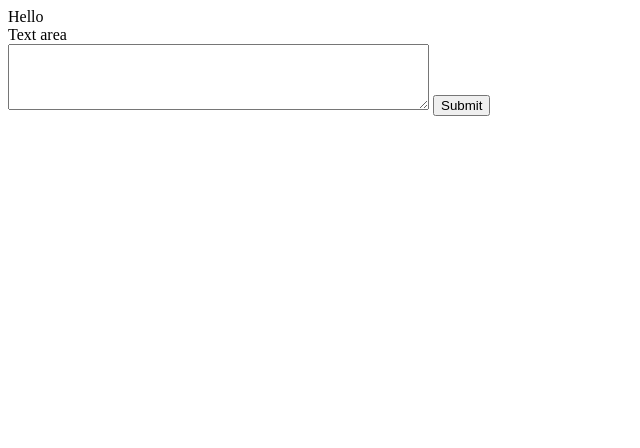
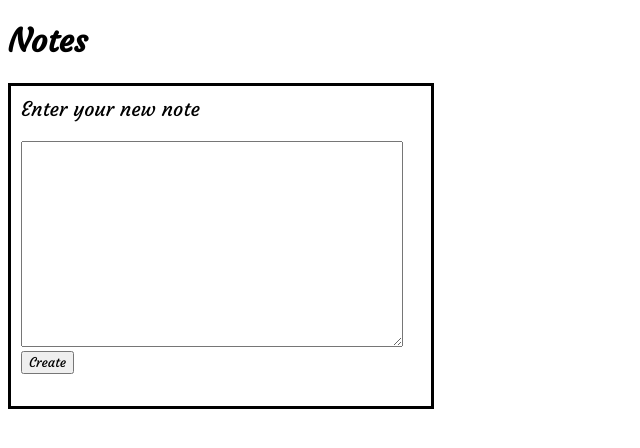
Before and after one commit to dwram/Single-Page-Notes, a website: page index.html in a window 1280 px wide. Shown: the whole page, without its empty margins (0-640 px from the left). Drawn offline with Linux system fonts and the light colour scheme.

Commit message:
Beautified

```diff
--- a/index.html
+++ b/index.html
@@ -1,6 +1,8 @@
 <!DOCTYPE html>
 <html lang="en">
 <head>
+    <link href="https://fonts.googleapis.com/css2?family=Courgette&display=swap" rel="stylesheet">
+    <style>  *{font-family: 'Courgette', cursive;} </style>
     <meta charset="UTF-8">
     <script src="app.js"></script>
     <script src="assert.js"></script>
@@ -12,12 +14,19 @@
 </head>
 <body>
 
-<div id="app">Hello</div>
-<label for="text_area">Text area</label>
+<h1>Notes</h1>
+<div style="width: 400px; height: 300px; border-style:solid; border-color: black; padding: 10px">
+<label for="text_area" style="font-size: 20px; padding-bottom: 5px">Enter your new note</label>
+    <br/><br/>
 <form id="text" method="get" action="#note/new">
-    <textarea id="text_area" name="text_area" rows="4" cols="50"></textarea>
-    <input type="submit">
+    <textarea id="text_area" name="text_area" rows="4" cols="50" style="height: 200px">
+    </textarea>
+    <br/>
+    <input type="submit" value="Create">
 </form>
+</div>
+
+<div id="app"></div>
 
 </body>
 </html>
--- a/note-controller.js
+++ b/note-controller.js
@@ -42,6 +42,7 @@
             note = cl.NoteListView.noteList.addNote(event.target[0].value)
             cl.NoteListView.getNote(note.id)
             cl.getHTML();
+            form.reset();
         }
 
 
```
